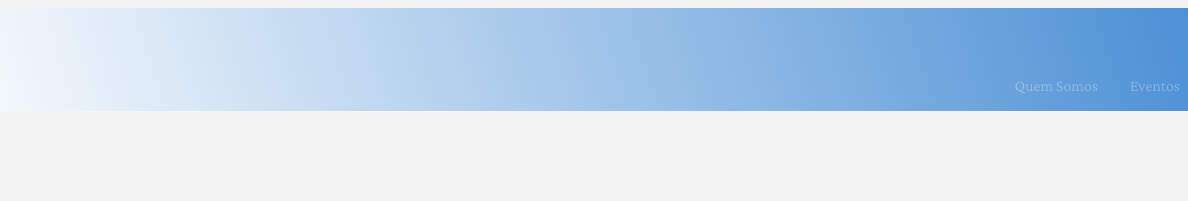
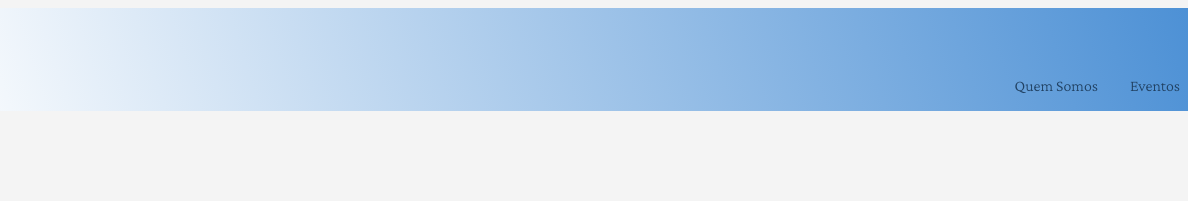
Before and after one commit to ingridvithoriaoc/projeto, a plain HTML site: page index2.html in a window 1280 px wide. Shown: the top 201 px of the page, 92-1280 px from the left. Drawn offline with nearby package versions, Linux system fonts and the light colour scheme.

Commit message:
Ultimos ajustes

```diff
--- a/static/style2.css
+++ b/static/style2.css
@@ -46,7 +46,7 @@ section#redes-sociais img:hover {
 .navbar a {
     float: left;
     font-size: 16px;
-    color: rgba(255, 255, 255, 0.322) ;
+    color: #214162 ;
     text-align: center;
     padding: 14px 16px;
     text-decoration: none;
--- a/static/style3.css
+++ b/static/style3.css
@@ -28,7 +28,7 @@ header {
 .navbar a {
     float: left;
     font-size: 16px;
-    color: rgba(255, 255, 255, 0.322);
+    color:#214162;
     text-align: center;
     padding: 14px 16px;
     text-decoration: none;
```
Also changed, not shown: index.html (+0 -2 lines), index2.html (+0 -1 lines), index3.html (+0 -1 lines).
